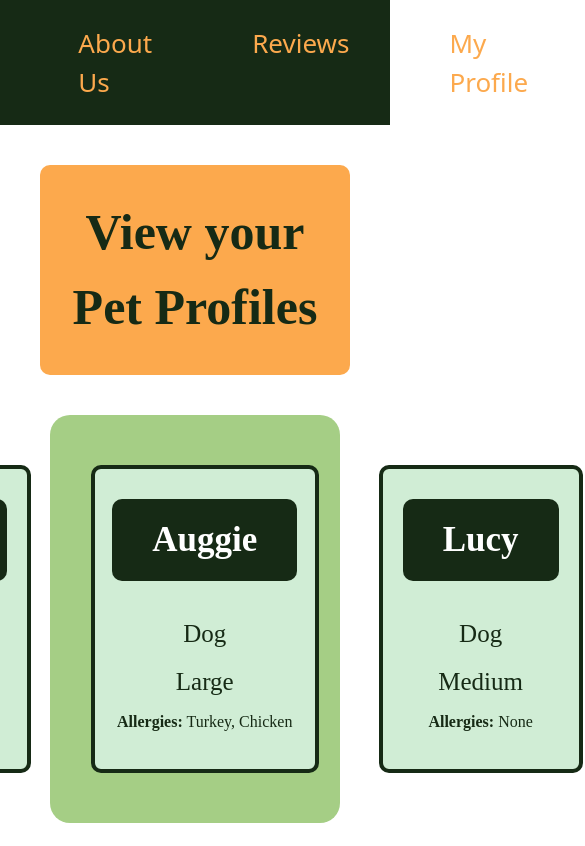
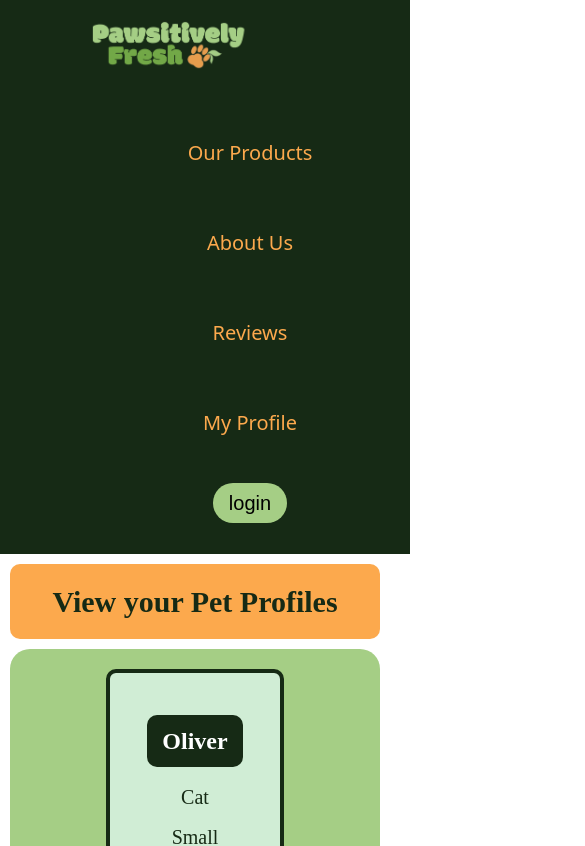
Before and after one commit to swlodawski/Pawsitivley-Fresh, a React (Vite) app in the folder client/: page /profile in a window 390 px wide. Shown: the top 846 px of the page, 585 px wide, since content can reach past the window. Built offline with nearby package versions, Linux system fonts and the light colour scheme; a web font is replaced by a local one.

Commit message:
added mobile responsiveness to a few pages

```diff
--- a/client/src/index.css
+++ b/client/src/index.css
@@ -40,7 +40,7 @@ body {
   padding: 0;
 }
 
-#header{
+#header {
   display: flex;
   justify-content: center;
   align-items: center;
@@ -49,18 +49,18 @@ body {
   width: 100%;
 }
 
-#logo img{
-  height:85px;
+#logo img {
+  height: 85px;
   margin: 10px;
   margin-right: 80px;
 }
 
-ul{
+ul {
   list-style: none;
   display: flex;
 }
 
-h3{
+h3 {
   display: flex;
   /* justify-content: center; */
   padding: 10px 50px;
@@ -69,7 +69,7 @@ font-size: 26px;
   /* padding: 0px 10px  */
 }
 
-a:link{
+a:link {
   text-decoration: none;
 }
 
@@ -77,7 +77,7 @@ text-decoration: none;
   margin-left: 45px;
 }
 
-button{
+button {
   display: flex;
   align-items: center;
   justify-content: center;
@@ -91,6 +91,72 @@ button{
   border-radius: 20px;
 }
 
-#log-in{
+#log-in {
   color: black;
 }
+
+@media (max-width: 768px) {
+  #header {
+    flex-direction: column;
+    height: auto;
+    padding: 10px;
+  }
+
+  #logo img {
+    height: 65px;
+    margin-bottom: 15px;
+  }
+
+  ul {
+    flex-direction: column;
+    width: 100%;
+    align-items: center;
+  }
+
+  li {
+    margin: 10px 0;
+  }
+
+  h3 {
+    font-size: 22px;
+    text-align: center;
+  }
+
+  button {
+    width: 100%;
+    max-width: 200px;
+    margin-left: 0;
+    margin-top: 15px;
+  }
+}
+
+@media (max-width: 480px) {
+  #header {
+    padding: 10px;
+    height: auto;
+  }
+
+  #logo img {
+    height: 50px;
+  }
+
+  ul {
+    flex-direction: column;
+    padding: 0;
+  }
+
+  li {
+    margin: 5px 0;
+  }
+
+  h3 {
+    font-size: 20px;
+    padding: 5px;
+    text-align: center;
+  }
+
+  button {
+    width: 100%;
+    margin-top: 10px;
+  }
+}
--- a/client/src/pages/Home/Home.css
+++ b/client/src/pages/Home/Home.css
@@ -78,3 +78,92 @@
   width: 1100px;
   z-index: 3;
 }
+
+/* Mobile Responsiveness */
+@media (max-width: 768px) {
+  .home-container {
+    margin-left: 20px;
+    margin-top: 100px;
+  }
+
+  .lets-go-btn {
+    margin-left: 0;
+    font-size: 16px;
+    padding: 10px 20px;
+  }
+
+  .arrow {
+    font-size: 30px;
+    padding-left: 5px;
+  }
+
+  .dogImage {
+    width: 100%;
+    height: auto;
+    margin-left: 0;
+    margin-top: 20px;
+    border-radius: 50px;
+  }
+
+  .pawPrints {
+    height: 1000px;
+    width: 800px;
+    margin-top: -500px;
+    margin-left: -150px;
+  }
+
+  .pawPrints2 {
+    height: 1000px;
+    width: 800px;
+    margin-top: -900px;
+    margin-left: 100px;
+  }
+
+  #freshly-crafted {
+    margin-left: 20px;
+  }
+
+  #find-out {
+    margin-left: 20px;
+  }
+}
+
+@media (max-width: 480px) {
+  .home-container {
+    margin-left: 10px;
+    margin-top: 50px;
+  }
+
+  .lets-go-btn {
+    width: 100%;
+    margin-left: 0;
+    font-size: 14px;
+    padding: 8px 15px;
+  }
+
+  .arrow {
+    font-size: 25px;
+  }
+
+  .dogImage {
+    width: 100%;
+    height: auto;
+    margin-left: 0;
+    margin-top: 10px;
+    border-radius: 30px;
+  }
+
+  .pawPrints, .pawPrints2 {
+    display: none;
+  }
+
+  #freshly-crafted {
+    margin-left: 0;
+    font-size: 24px;
+  }
+
+  #find-out {
+    margin-left: 0;
+    font-size: 18px;
+  }
+}
--- a/client/src/pages/Profile/Profile.css
+++ b/client/src/pages/Profile/Profile.css
@@ -80,3 +80,82 @@
     align-items: center;
     margin-top: 20px;
 }
+
+/* Mobile Responsiveness */
+@media (max-width: 768px) {
+    #pets-header {
+        font-size: 40px;
+        padding: 20px;
+        margin: 20px;
+    }
+
+    .pets-container {
+        margin: 0 20px;
+        padding: 20px;
+        flex-direction: column;
+    }
+
+    .pet-profile {
+        width: 180px;
+        height: 280px;
+        margin: 15px 10px;
+    }
+
+    .pets-container h2 {
+        font-size: 28px;
+        padding: 10px 20px;
+        margin: 10px 0;
+    }
+
+    .animal, .size {
+        font-size: 22px;
+    }
+
+    #add-pet-btn {
+        font-size: 18px;
+        padding: 20px 80px;
+    }
+
+    .button-container {
+        margin-right: 0;
+        margin-top: 10px;
+    }
+}
+
+@media (max-width: 480px) {
+    #pets-header {
+        font-size: 30px;
+        padding: 15px;
+        margin: 10px;
+    }
+
+    .pets-container {
+        margin: 0 10px;
+        padding: 10px;
+    }
+
+    .pet-profile {
+        width: 150px;
+        height: 250px;
+        margin: 10px 5px;
+    }
+
+    .pets-container h2 {
+        font-size: 24px;
+        padding: 8px 15px;
+    }
+
+    .animal, .size {
+        font-size: 20px;
+    }
+
+    #add-pet-btn {
+        font-size: 16px;
+        padding: 15px 60px;
+    }
+
+    .button-container {
+        margin-right: 0;
+        margin-top: 10px;
+    }
+}
```
Lines whose indentation alone changed are shown as unchanged.
